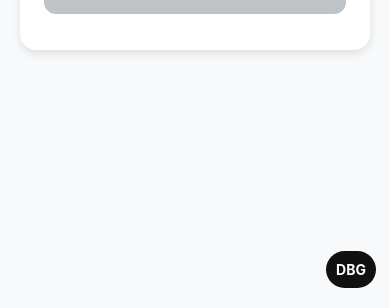
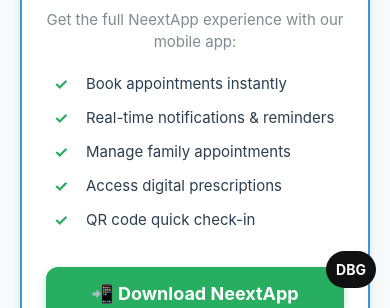
Before and after one commit to sripadha112/Line-App-FE, a React Native app drawn with its web renderer: screen /Auth in a window 390 px wide. Shown: the part 536-844 px from the top of the page. Built offline with nearby package versions, Linux system fonts and the light colour scheme; some packages are replaced by stand-ins of ours; no server answers.

Commit message:
all console error fixes

```diff
--- a/App.js
+++ b/App.js
@@ -95,14 +95,14 @@ export default function App() {
     (async () => {
       try {
         // Start backend warmup immediately (non-blocking)
-        console.log('🔥 [App] Starting backend warmup...');
-        WarmupService.warmupSilently().then(result => {
-          if (result.success) {
-            console.log(`✅ [App] Backend warmed up in ${result.duration}ms`);
-          } else {
-            console.log('⚠️ [App] Backend warmup failed, but app will continue');
-          }
-        });
+        // console.log('🔥 [App] Starting backend warmup...');
+        // WarmupService.warmupSilently().then(result => {
+        //   if (result.success) {
+        //     console.log(`✅ [App] Backend warmed up in ${result.duration}ms`);
+        //   } else {
+        //     console.log('⚠️ [App] Backend warmup failed, but app will continue');
+        //   }
+        // });
 
         const token = await SecureStore.getItemAsync('accessToken');
         const role = await SecureStore.getItemAsync('role');
--- a/src/screens/AuthScreen.js
+++ b/src/screens/AuthScreen.js
@@ -383,6 +383,55 @@ export default function AuthScreen({navigation}) {
             </Text>
           </View> */}
         </View>
+
+        {/* App Download Section - Only on Web */}
+        {Platform.OS === 'web' && (
+          <View style={styles.appPromotionSection}>
+            <View style={styles.appPromotionCard}>
+              <Text style={styles.appPromotionIcon}>📱</Text>
+              <Text style={styles.appPromotionTitle}>For Better Experience, Download Our Mobile App!</Text>
+              <Text style={styles.appPromotionDescription}>
+                Get the full NeextApp experience with our mobile app:
+              </Text>
+
+              <View style={styles.featuresList}>
+                <View style={styles.featureItem}>
+                  <Text style={styles.featureBullet}>✓</Text>
+                  <Text style={styles.featureText}>Book appointments instantly</Text>
+                </View>
+                <View style={styles.featureItem}>
+                  <Text style={styles.featureBullet}>✓</Text>
+                  <Text style={styles.featureText}>Real-time notifications & reminders</Text>
+                </View>
+                <View style={styles.featureItem}>
+                  <Text style={styles.featureBullet}>✓</Text>
+                  <Text style={styles.featureText}>Manage family appointments</Text>
+                </View>
+                <View style={styles.featureItem}>
+                  <Text style={styles.featureBullet}>✓</Text>
+                  <Text style={styles.featureText}>Access digital prescriptions</Text>
+                </View>
+                <View style={styles.featureItem}>
+                  <Text style={styles.featureBullet}>✓</Text>
+                  <Text style={styles.featureText}>QR code quick check-in</Text>
+                </View>
+              </View>
+
+              <TouchableOpacity
+                style={styles.downloadButton}
+                onPress={() => {
+                  if (Platform.OS === 'web') {
+                    window.open('https://neextapp.com', '_blank');
+                  }
+                }}
+              >
+                <Text style={styles.downloadButtonText}>📲 Download NeextApp</Text>
+              </TouchableOpacity>
+
+              <Text style={styles.appPromotionNote}>Available on Android & iOS</Text>
+            </View>
+          </View>
+        )}
       </ScrollView>
     </KeyboardAvoidingView>
   );
@@ -512,4 +561,87 @@ const styles = StyleSheet.create({
     textAlign: 'center',
     fontWeight: '500',
   },
+  // App Promotion Section - Web Only
+  appPromotionSection: {
+    marginTop: 32,
+    marginBottom: 20,
+  },
+  appPromotionCard: {
+    backgroundColor: '#ffffff',
+    borderRadius: 16,
+    padding: 24,
+    alignItems: 'center',
+    elevation: 4,
+    shadowColor: '#000',
+    shadowOffset: { width: 0, height: 4 },
+    shadowOpacity: 0.1,
+    shadowRadius: 8,
+    borderWidth: 2,
+    borderColor: '#3498db',
+  },
+  appPromotionIcon: {
+    fontSize: 48,
+    marginBottom: 12,
+  },
+  appPromotionTitle: {
+    fontSize: 20,
+    fontWeight: '700',
+    color: '#2c3e50',
+    textAlign: 'center',
+    marginBottom: 12,
+    lineHeight: 28,
+  },
+  appPromotionDescription: {
+    fontSize: 15,
+    color: '#7f8c8d',
+    textAlign: 'center',
+    marginBottom: 20,
+    lineHeight: 22,
+  },
+  featuresList: {
+    width: '100%',
+    marginBottom: 24,
+  },
+  featureItem: {
+    flexDirection: 'row',
+    alignItems: 'center',
+    marginBottom: 12,
+    paddingLeft: 8,
+  },
+  featureBullet: {
+    fontSize: 16,
+    color: '#27ae60',
+    fontWeight: '700',
+    marginRight: 12,
+    width: 20,
+  },
+  featureText: {
+    fontSize: 15,
+    color: '#2c3e50',
+    flex: 1,
+    lineHeight: 22,
+  },
+  downloadButton: {
+    backgroundColor: '#27ae60',
+    borderRadius: 12,
+    padding: 16,
+    width: '100%',
+    alignItems: 'center',
+    marginBottom: 12,
+    shadowColor: '#27ae60',
+    shadowOffset: { width: 0, height: 4 },
+    shadowOpacity: 0.3,
+    shadowRadius: 8,
+    elevation: 6,
+  },
+  downloadButtonText: {
+    color: '#ffffff',
+    fontSize: 18,
+    fontWeight: '700',
+  },
+  appPromotionNote: {
+    fontSize: 13,
+    color: '#95a5a6',
+    fontStyle: 'italic',
+  },
 });
```
Also changed, not shown: scripts/copy-static-files.js (+37 -1 lines), web/booking/index.html (+2 -2 lines).
